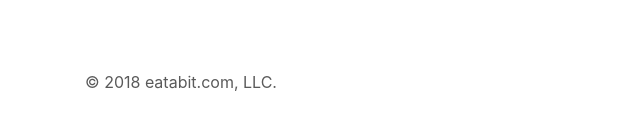
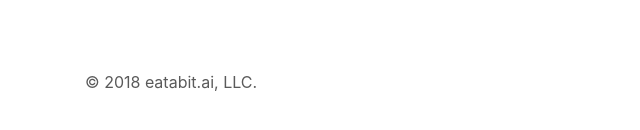
Before and after one commit to eatabit/www.eatabit.com, a plain HTML site: page index.html in a window 1280 px wide. Shown: the part 3167-3297 px from the top of the page, 0-640 px from the left. Drawn offline with nearby package versions, Linux system fonts and the light colour scheme.

Commit message:
Update copy

```diff
--- a/index.html
+++ b/index.html
@@ -158,7 +158,7 @@
       <!-- FOOTER -->
       <footer class="container">
         <p class="float-right"><a href="#">Back to top</a></p>
-        <p>&copy; 2018 eatabit.com, LLC.</p>
+        <p>&copy; 2018 eatabit.ai, LLC.</p>
       </footer>
     </main>
 
```
